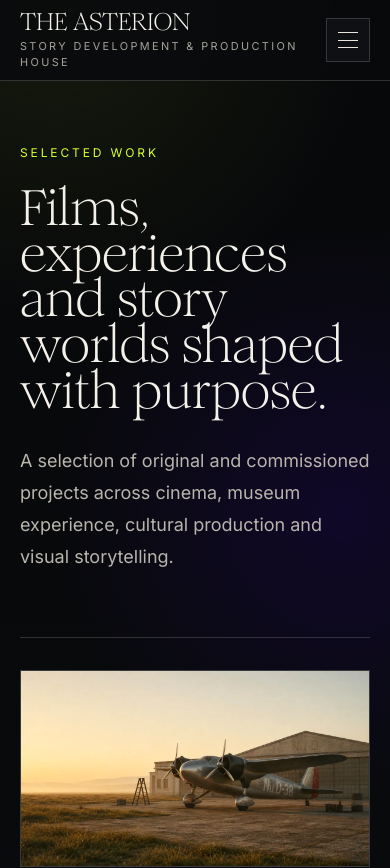
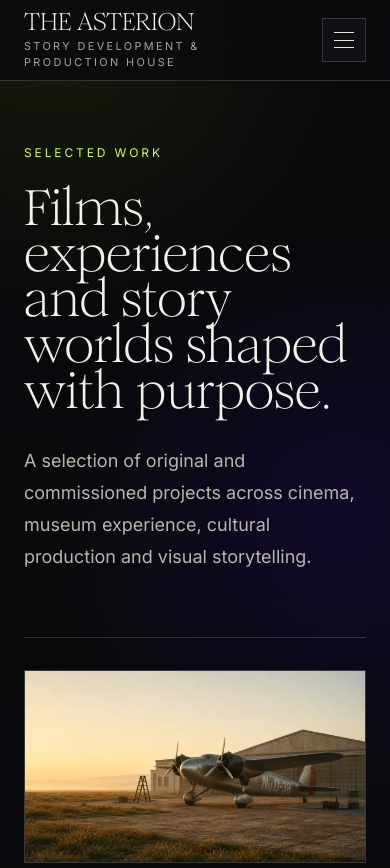
Before and after one commit to musevrstudio/the-asterion, a Next.js app: page /en/work in a window 390 px wide. Shown: the top 868 px of the page. Built offline with nearby package versions, Linux system fonts and the light colour scheme.

Commit message:
Improve mobile reading margins

```diff
--- a/src/app/globals.css
+++ b/src/app/globals.css
@@ -88,7 +88,7 @@ textarea {
 }
 
 .page-wrap {
-  width: min(100% - 3rem, 1180px);
+  width: min(calc(100% - clamp(3.25rem, 8vw, 4.5rem)), 1180px);
   margin-inline: auto;
 }
 
@@ -121,7 +121,7 @@ textarea {
 
 @media (max-width: 420px) {
   .page-wrap {
-    width: min(100% - 2.5rem, 1180px);
+    width: min(calc(100% - 3rem), 1180px);
   }
 }
 
--- a/src/components/IndexPages.tsx
+++ b/src/components/IndexPages.tsx
@@ -290,7 +290,11 @@ export function ContactPage({ locale }: { locale: Locale }) {
       />
       <section className="page-wrap grid gap-10 pb-20 lg:grid-cols-[0.75fr_1.25fr]">
         <div className="text-sm leading-7 text-[#a7a39b]">
-          <p className="text-[#e9e5dc]">{site.email}</p>
+          <p>
+            <a href={`mailto:${site.email}`} className="text-[#e9e5dc] transition-colors hover:text-[#d7ff2f]">
+              {site.email}
+            </a>
+          </p>
           <p>
             <a href="tel:+905323902000" className="transition-colors hover:text-[#e9e5dc]">
               {site.phone}
--- a/src/components/SiteShell.tsx
+++ b/src/components/SiteShell.tsx
@@ -173,7 +173,11 @@ export function SiteShell({ locale, active, alternateHref, children }: SiteShell
             <div>
               <p className="text-xs uppercase tracking-[0.22em] text-[#d7ff2f]">{locale === "en" ? "Contact" : "İletişim"}</p>
               <div className="mt-5 text-sm leading-7 text-[#a7a39b]">
-                <p className="text-[#e9e5dc]">{site.email}</p>
+                <p>
+                  <a href={`mailto:${site.email}`} className="text-[#e9e5dc] transition-colors hover:text-[#d7ff2f]">
+                    {site.email}
+                  </a>
+                </p>
                 <p>{locale === "en" ? "Istanbul, Türkiye" : "İstanbul, Türkiye"}</p>
                 <p>{locale === "en" ? "Working internationally" : "Uluslararası ölçekte çalışır"}</p>
               </div>
```
